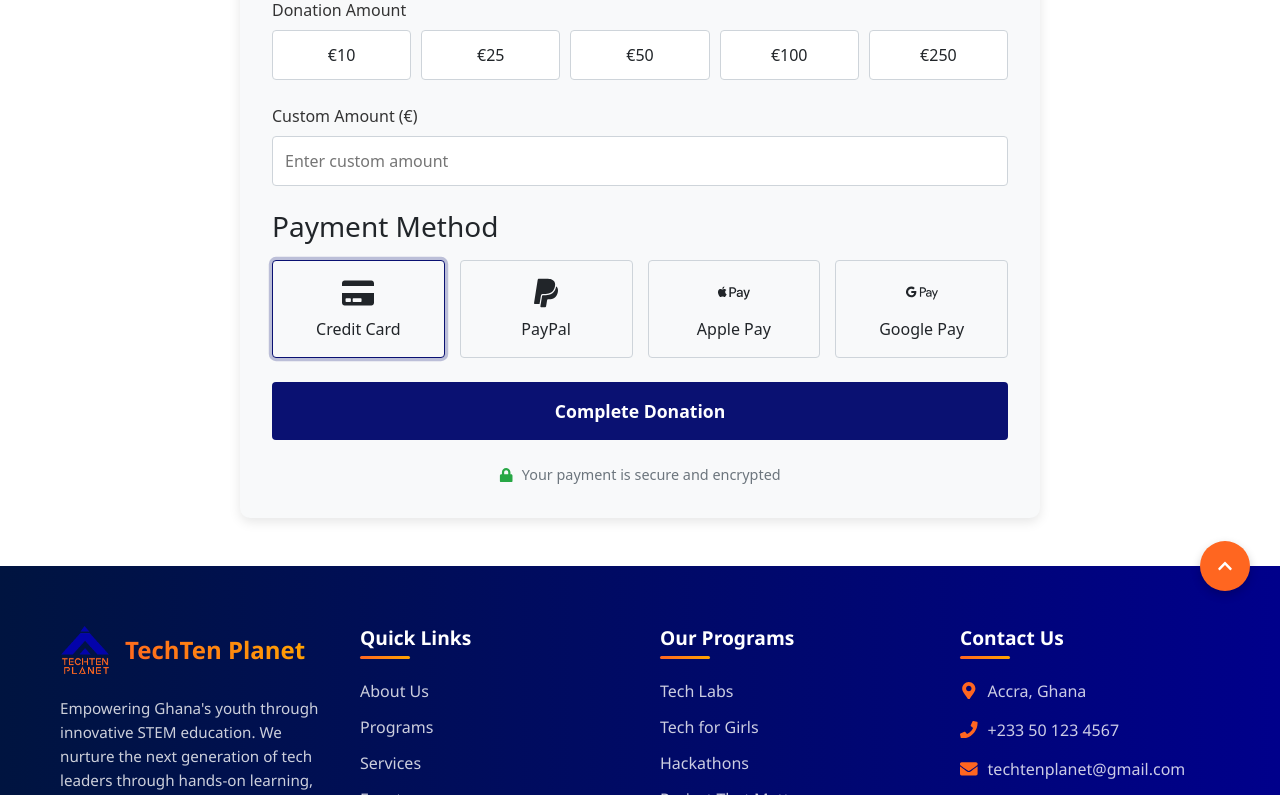
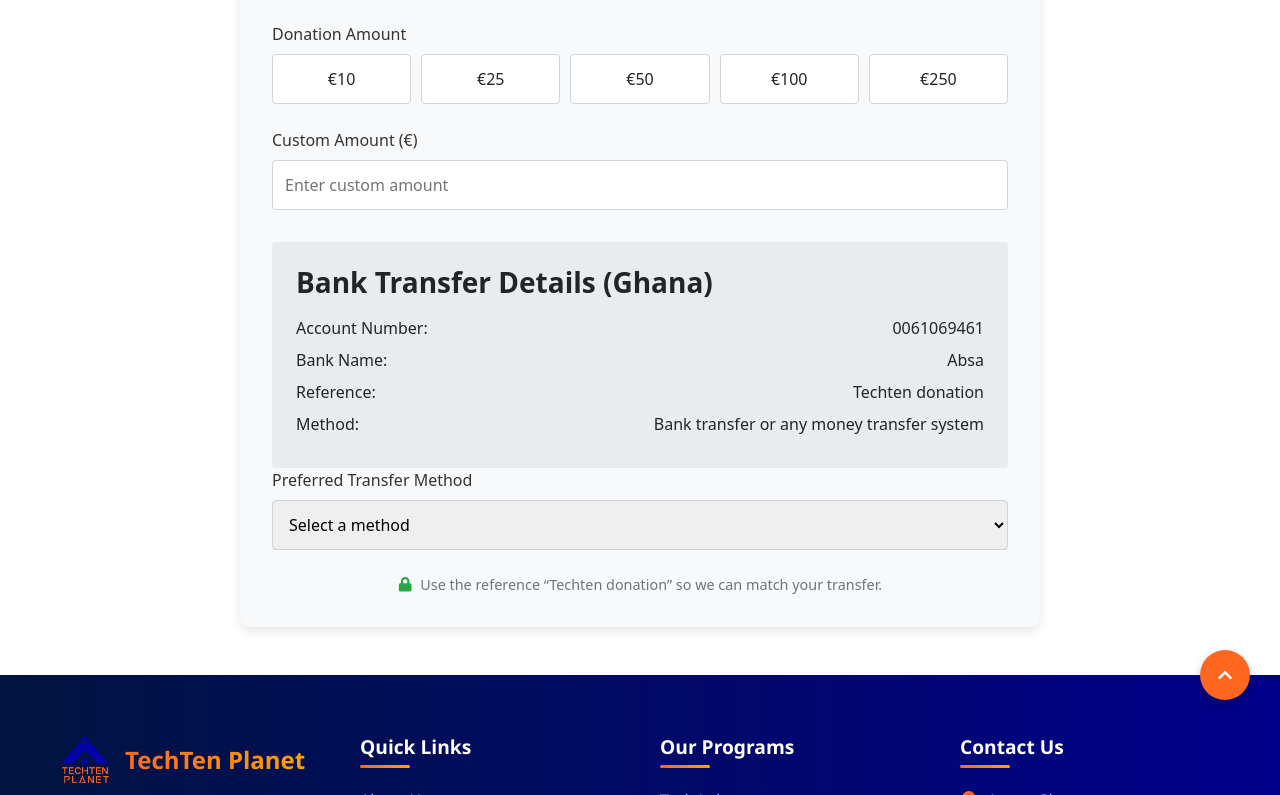
Before and after one commit to TechtenPlanet/techten-frontend, a React (Create React App) app in the folder frontend/: page /donate in a window 1280 px wide. Shown: the part 991-1786 px from the top of the page. Built offline with nearby package versions, Linux system fonts and the light colour scheme; no server answers.

Commit message:
Update the Donation page to add manual donations possibilities.

```diff
--- a/frontend/src/components/DonationForm/DonationForm.jsx
+++ b/frontend/src/components/DonationForm/DonationForm.jsx
@@ -1,23 +1,13 @@
 import React, { useState } from 'react';
-import { FaCreditCard, FaLock, FaPaypal, FaApplePay, FaGooglePay } from 'react-icons/fa';
+import { FaLock } from 'react-icons/fa';
 import style from './DonationForm.module.css';
 // import mollieService from '../../firebase/mollieService';
 
 /**
- * Donation Form Component with Mollie Integration
+ * Donation Form Component
  *
- * This component is designed to integrate with Mollie payment gateway through a backend API.
- *
- * To set up Mollie for this donation form:
- * 1. Create an account at https://www.mollie.com/
- * 2. Get your API keys from the Mollie Dashboard
- * 3. Set up a backend API endpoint that will handle the Mollie API calls
- * 4. Update the form submission to call your backend API
- *
- * Note: The current implementation is prepared for integration with a backend API
- * that will handle the actual Mollie API calls. The frontend will send the donation
- * data to the backend, which will then create a payment with Mollie and return
- * the checkout URL for redirection.
+ * Online payment processing is disabled. Donors can use bank transfer
+ * or any money transfer system to the Ghana account below.
  */
 
 const DonationForm = () => {
@@ -27,11 +17,7 @@ const DonationForm = () => {
   const [amount, setAmount] = useState('');
   const [selectedAmount, setSelectedAmount] = useState(null);
   const [customAmount, setCustomAmount] = useState('');
-  const [paymentMethod, setPaymentMethod] = useState('creditcard');
-  const [isSubmitting, setIsSubmitting] = useState(false);
-  const [message, setMessage] = useState(null);
-  const [messageType, setMessageType] = useState('');
-  const [formErrors, setFormErrors] = useState({});
+  const [transferMethod, setTransferMethod] = useState('');
 
   // Predefined donation amounts
   const donationAmounts = [10, 25, 50, 100, 250];
@@ -42,11 +28,6 @@ const DonationForm = () => {
     setAmount(amount.toString());
     setCustomAmount('');
 
-    // Clear amount error if it exists
-    if (formErrors.amount) {
-      const { amount, ...rest } = formErrors;
-      setFormErrors(rest);
-    }
   };
 
   // Handle custom amount input
@@ -56,74 +37,6 @@ const DonationForm = () => {
     setAmount(value);
     setSelectedAmount(null);
 
-    // Clear amount error if it exists and value is valid
-    if (formErrors.amount && value) {
-      const { amount, ...rest } = formErrors;
-      setFormErrors(rest);
-    }
-  };
-
-  // Handle payment method selection
-  const handlePaymentMethodSelect = (method) => {
-    setPaymentMethod(method);
-  };
-
-  // Form validation
-  const validateForm = () => {
-    const errors = {};
-    const emailRegex = /^[^\s@]+@[^\s@]+\.[^\s@]+$/;
-
-    if (!name) {
-      errors.name = "Name is required";
-    }
-
-    if (!email) {
-      errors.email = "Email is required";
-    } else if (!emailRegex.test(email)) {
-      errors.email = "Invalid email format";
-    }
-
-    if (!amount || parseFloat(amount) <= 0) {
-      errors.amount = "Please select or enter a valid donation amount";
-    }
-
-    return errors;
-  };
-
-  // Handle form submission
-  const handleSubmit = async (e) => {
-    e.preventDefault();
-
-    // Validate form
-    const errors = validateForm();
-    setFormErrors(errors);
-
-    // If there are errors, don't submit
-    if (Object.keys(errors).length > 0) {
-      return;
-    }
-
-    setIsSubmitting(true);
-    setMessage(null);
-
-    try {
-      // TODO: Implement payment processing with Mollie API via backend
-      // The paymentData object was removed as it was not being used.
-      setMessage("Payment processing is temporarily disabled. Please contact us directly.");
-      setMessageType('error');
-
-    } catch (error) {
-      console.error("Donation Form Submission Error:", error);
-      setMessage("An error occurred while processing your donation. Please try again later.");
-      setMessageType('error');
-    } finally {
-      setIsSubmitting(false);
-
-      // Clear message after 5 seconds
-      setTimeout(() => {
-        setMessage(null);
-      }, 5000);
-    }
   };
 
   return (
@@ -131,26 +44,19 @@ const DonationForm = () => {
       <h2 className={style.formTitle}>Make a Donation</h2>
       <p className={style.formDescription}>
         Your contribution helps us continue our mission to provide quality education and opportunities for young people.
+        Online card payments are currently unavailable. Please use bank transfer, mobile money, Remitly, or contact us directly.
       </p>
-
-      {message && (
-        <div className={messageType === 'success' ? style.successMessage : style.errorMessage}>
-          {message}
-        </div>
-      )}
-
-      <form onSubmit={handleSubmit}>
+      <form onSubmit={(e) => e.preventDefault()}>
         <div className={style.formGroup}>
           <label htmlFor="name">Full Name</label>
           <input
             type="text"
             id="name"
-            className={`${style.formControl} ${formErrors.name ? style.inputError : ''}`}
+            className={style.formControl}
             placeholder="Your name"
             value={name}
             onChange={(e) => setName(e.target.value)}
           />
-          {formErrors.name && <p className={style.errorText}>{formErrors.name}</p>}
         </div>
 
         <div className={style.formGroup}>
@@ -158,12 +64,11 @@ const DonationForm = () => {
           <input
             type="email"
             id="email"
-            className={`${style.formControl} ${formErrors.email ? style.inputError : ''}`}
+            className={style.formControl}
             placeholder="Your email address"
             value={email}
             onChange={(e) => setEmail(e.target.value)}
           />
-          {formErrors.email && <p className={style.errorText}>{formErrors.email}</p>}
         </div>
 
         <div className={style.formGroup}>
@@ -185,52 +90,13 @@ const DonationForm = () => {
             <input
               type="number"
               id="customAmount"
-              className={`${style.formControl} ${formErrors.amount ? style.inputError : ''}`}
+              className={style.formControl}
               placeholder="Enter custom amount"
               min="1"
               step="0.01"
               value={customAmount}
               onChange={handleCustomAmountChange}
             />
-          </div>
-
-          {formErrors.amount && <p className={style.errorText}>{formErrors.amount}</p>}
-        </div>
-
-        <div className={style.paymentMethods}>
-          <h3 className={style.paymentMethodTitle}>Payment Method</h3>
-          <div className={style.paymentOptions}>
-            <div
-              className={`${style.paymentOption} ${paymentMethod === 'creditcard' ? style.paymentOptionSelected : ''}`}
-              onClick={() => handlePaymentMethodSelect('creditcard')}
-            >
-              <FaCreditCard className={style.paymentIcon} />
-              <div>Credit Card</div>
-            </div>
-
-            <div
-              className={`${style.paymentOption} ${paymentMethod === 'paypal' ? style.paymentOptionSelected : ''}`}
-              onClick={() => handlePaymentMethodSelect('paypal')}
-            >
-              <FaPaypal className={style.paymentIcon} />
-              <div>PayPal</div>
-            </div>
-
-            <div
-              className={`${style.paymentOption} ${paymentMethod === 'applepay' ? style.paymentOptionSelected : ''}`}
-              onClick={() => handlePaymentMethodSelect('applepay')}
-            >
-              <FaApplePay className={style.paymentIcon} />
-              <div>Apple Pay</div>
-            </div>
-
-            <div
-              className={`${style.paymentOption} ${paymentMethod === 'googlepay' ? style.paymentOptionSelected : ''}`}
-              onClick={() => handlePaymentMethodSelect('googlepay')}
-            >
-              <FaGooglePay className={style.paymentIcon} />
-              <div>Google Pay</div>
-            </div>
           </div>
         </div>
 
@@ -248,17 +114,85 @@ const DonationForm = () => {
           </div>
         )}
 
-        <button
-          type="submit"
-          className={style.donateButton}
-          disabled={isSubmitting}
-        >
-          {isSubmitting ? 'Processing...' : 'Complete Donation'}
-        </button>
+        <div className={style.donationSummary}>
+          <h3 className={style.summaryTitle}>Bank Transfer Details (Ghana)</h3>
+          <div className={style.summaryItem}>
+            <span>Account Number:</span>
+            <span>0061069461</span>
+          </div>
+          <div className={style.summaryItem}>
+            <span>Bank Name:</span>
+            <span>Absa</span>
+          </div>
+          <div className={style.summaryItem}>
+            <span>Reference:</span>
+            <span>Techten donation</span>
+          </div>
+          <div className={style.summaryItem}>
+            <span>Method:</span>
+            <span>Bank transfer or any money transfer system</span>
+          </div>
+        </div>
+
+        <div className={style.formGroup}>
+          <label htmlFor="transferMethod">Preferred Transfer Method</label>
+          <select
+            id="transferMethod"
+            className={style.formControl}
+            value={transferMethod}
+            onChange={(e) => setTransferMethod(e.target.value)}
+          >
+            <option value="">Select a method</option>
+            <option value="bank">Bank Transfer (Ghana)</option>
+            <option value="momo">Mobile Money (Ghana)</option>
+            <option value="remitly">Remitly (International)</option>
+            <option value="contact">Contact Us Directly</option>
+          </select>
+        </div>
+
+        {transferMethod === 'momo' && (
+          <div className={style.donationSummary}>
+            <h3 className={style.summaryTitle}>Mobile Money Details (Ghana)</h3>
+            <div className={style.summaryItem}>
+              <span>Number:</span>
+              <span>+233596905337</span>
+            </div>
+            <div className={style.summaryItem}>
+              <span>Reference:</span>
+              <span>Techten donation</span>
+            </div>
+          </div>
+        )}
+
+        {transferMethod === 'remitly' && (
+          <div className={style.donationSummary}>
+            <h3 className={style.summaryTitle}>Remitly (International)</h3>
+            <div className={style.summaryItem}>
+              <span>Destination:</span>
+              <span>Send to our bank or MoMo account</span>
+            </div>
+            <div className={style.summaryItem}>
+              <span>Reference:</span>
+              <span>Techten donation</span>
+            </div>
+          </div>
+        )}
+
+        {transferMethod === 'contact' && (
+          <div className={style.donationSummary}>
+            <h3 className={style.summaryTitle}>Contact Us</h3>
+            <div className={style.summaryItem}>
+              <span>Contact Form:</span>
+              <span>
+                <a href="/contact">Go to contact form</a>
+              </span>
+            </div>
+          </div>
+        )}
 
         <div className={style.securePaymentNote}>
           <FaLock className={style.secureIcon} />
-          <span>Your payment is secure and encrypted</span>
+          <span>Use the reference “Techten donation” so we can match your transfer.</span>
         </div>
       </form>
     </div>
```
